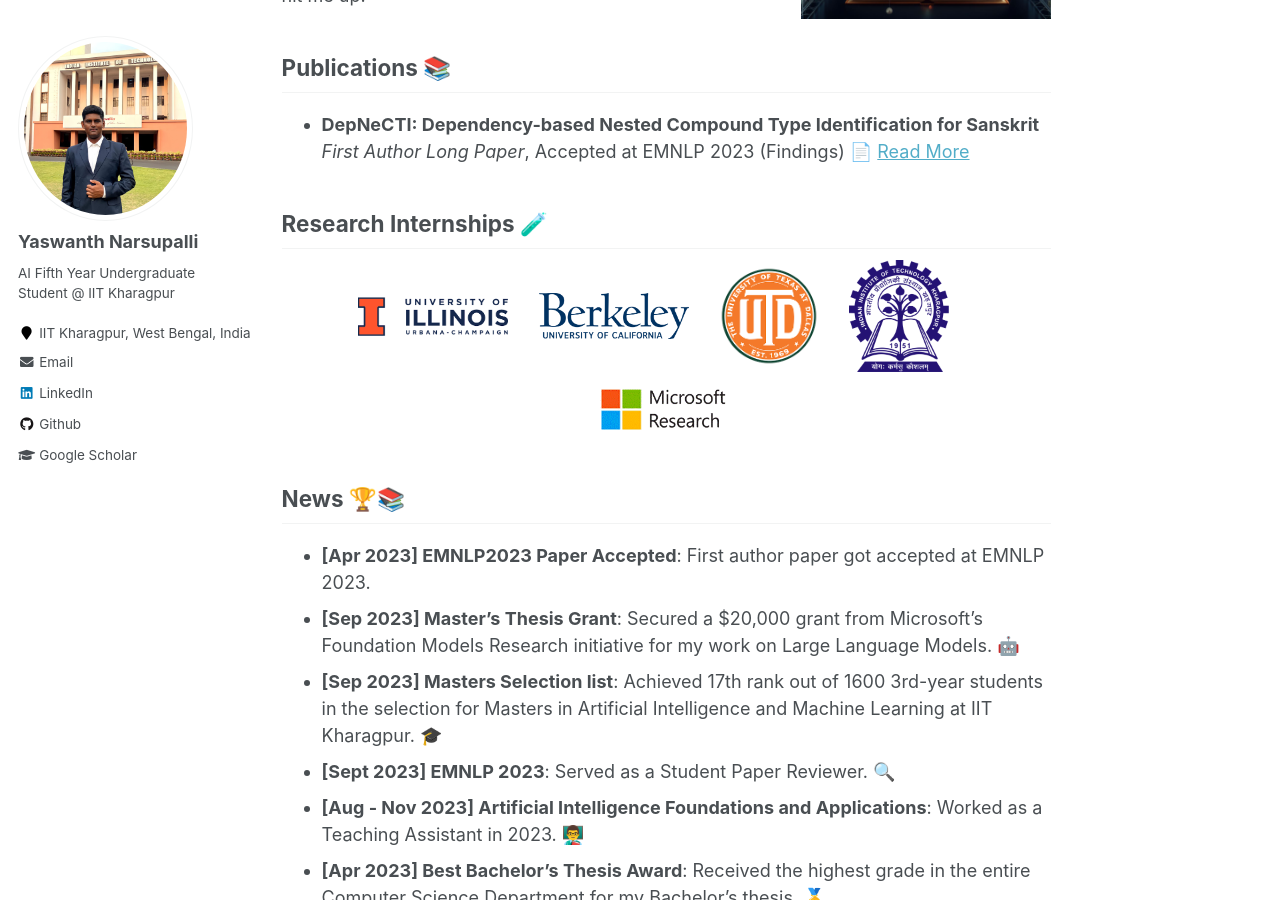
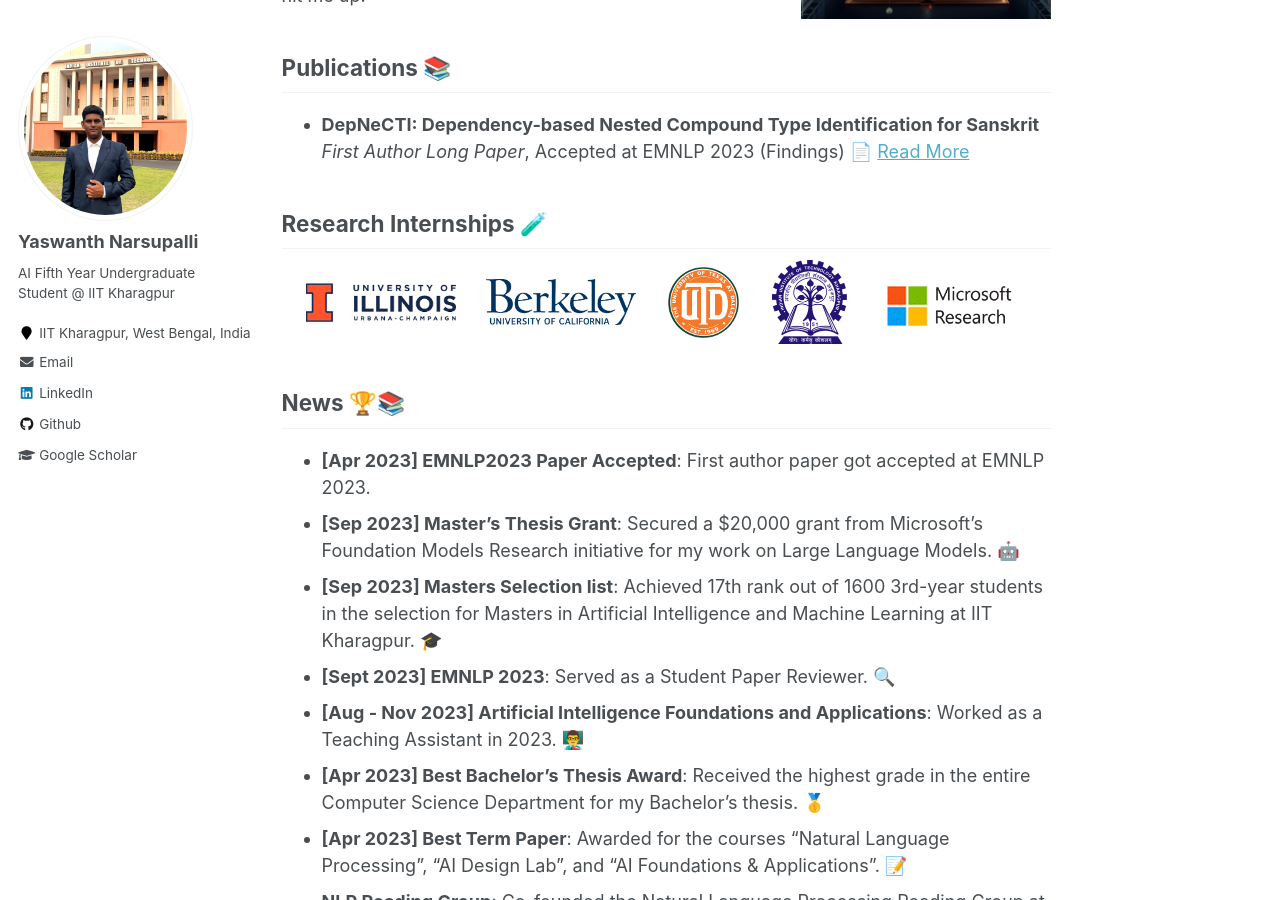
Before and after one commit to yaswanth-iitkgp/yaswanth-iitkgp.github.io, a Jekyll site: the page built from _pages/about.md, in a window 1280 px wide and 900 px high, scrolled down 391 px. Built offline with Jekyll 4.4.1, drawn with Linux system fonts in a browser that asks for light colours.

```diff
--- a/_pages/about.md
+++ b/_pages/about.md
@@ -25,8 +25,8 @@ If you have any ideas that you would like to collaborate on, hit me up!
 <p align="center">
   <img src="images/uiuc_logo.png" alt="UIUC Logo" width="150"/>&nbsp;&nbsp;&nbsp;&nbsp;&nbsp;
   <img src="images/ucb_logo.png" alt="UC Berkeley Logo" width="150"/>&nbsp;&nbsp;&nbsp;&nbsp;&nbsp;
-  <img src="images/utd_logo.png" alt="UT Dallas Logo" width="100"/>&nbsp;&nbsp;&nbsp;&nbsp;&nbsp;
-  <img src="images/iitkgp_logo.png" alt="IIT Kharagpur Logo" width="100"/>&nbsp;&nbsp;&nbsp;&nbsp;&nbsp;
+  <img src="images/utd_logo.png" alt="UT Dallas Logo" width="75"/>&nbsp;&nbsp;&nbsp;&nbsp;&nbsp;
+  <img src="images/iitkgp_logo.png" alt="IIT Kharagpur Logo" width="75"/>&nbsp;&nbsp;&nbsp;&nbsp;&nbsp;
   <img src="images/msr_logo.png" alt="Microsoft Logo" width="150"/>
 </p>
 
```
